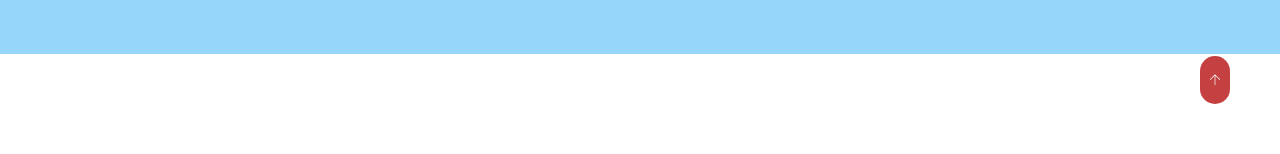
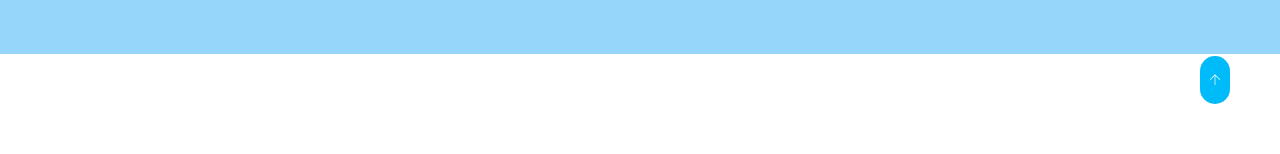
Before and after one commit to vinhtien2911/heart-events, a plain HTML site: page HTML/index.html in a window 1280 px wide. Shown: the part 746-900 px from the top of the page. Drawn offline with Linux system fonts and the light colour scheme; some packages are replaced by stand-ins of ours.

Commit message:
update back to top color

```diff
--- a/HTML/index.html
+++ b/HTML/index.html
@@ -245,7 +245,7 @@
         <!--========== END FOOTER ==========-->
 
         <!-- Back To Top -->
-        <a href="javascript:void(0);" class="s-back-to-top js__back-to-top"></a>
+        <a href="javascript:void(0);" class="s-back-to-top js__back-to-top" style="background-color: #00bbf9;"></a>
 
         <!--========== JAVASCRIPTS (Load javascripts at bottom, this will reduce page load time) ==========-->
         <!-- Vendor -->
```
